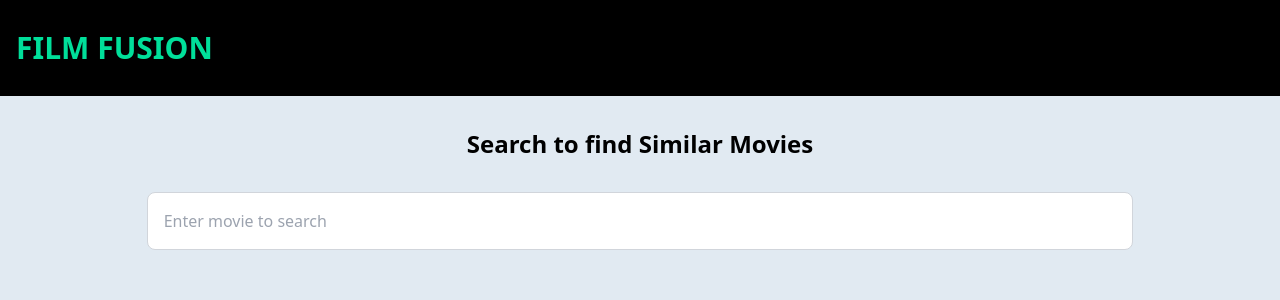
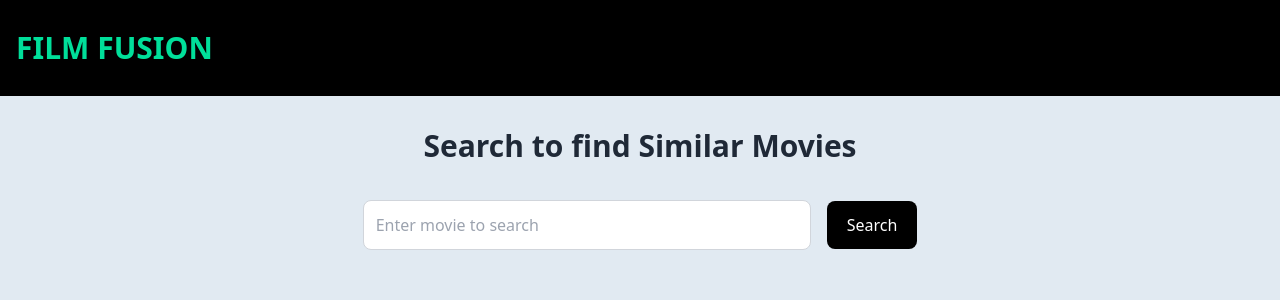
Before and after one commit to Prince-0000/movies_frontend, a React (Create React App) app: page / in a window 1280 px wide. Shown: the top 300 px of the page. Built offline with nearby package versions, Linux system fonts and the light colour scheme.

Commit message:
add search button & fix css

```diff
--- a/src/components/Card.jsx
+++ b/src/components/Card.jsx
@@ -13,12 +13,7 @@ const Card = () => {
           `https://filmfusion.xyz/recommend/movies?input=${value}`,{
             headers:{
               'Content-Type': 'application/json',
-              // 'localtonet-skip-warning':100,
-              // 'Cookie':'localtonet-skip-warning=true',
-              // 'Host': 'kwxhpfo.localto.net',
-              // 'ngrok-skip-browser-warning':'69420'
             },
-            // credentials:'include'
           }
 
         );
@@ -48,10 +43,10 @@ const Card = () => {
       ) : (
         <div className="items-center justify-center ml-10">
           <h2 className="text-xl my-5">
-            Recommended movies similar to{" "}
-            <span className="font-bold">{value}</span>
+            Recommended movies for you similar to{" "}
+            <span className="font-bold">{`'${value}'`}</span>
           </h2>
-          <div className="">
+          <div className="pb-10">
             {data?.map((value, index) => (
               <li key={index}>{value}</li>
             ))}
--- a/src/components/Home.jsx
+++ b/src/components/Home.jsx
@@ -11,22 +11,35 @@ const Home = () => {
     }
   };
 
+  const handleClick = () => {
+    navigate(`/search/${search}`);
+  };
+
   return (
-    <div className="my-8 px-4 sm:px-8 md:px-12">
-      <h1 className="text-2xl font-bold text-center">
-        Search to find Similar Movies
-      </h1>
-      <div className="flex justify-center items-center mt-8">
+    <div className="flex flex-col justify-center items-center md:gap-5 sm:gap-4 gap-3 mt-8 px-4 sm:px-8 md:px-12">
+      <div className="mb-4">
+        <h1 className="md:text-3xl sm:text-2xl text-xl font-extrabold text-center text-gray-800">
+          Search to find Similar Movies
+        </h1>
+      </div>
+      <div className="flex sm:flex-row flex-col justify-center items-center w-full">
         <input
           type="text"
           aria-label="Enter movie to search"
           placeholder="Enter movie to search"
           autoComplete="off"
-          className="w-full md:w-5/6 p-2 sm:p-3 md:p-4 rounded-lg border border-gray-300 outline-none"
+          className="w-full max-w-md p-3 rounded-lg border border-gray-300 outline-none"
           value={search}
           onChange={(event) => setSearch(event.target.value)}
           onKeyDown={handleSearch}
         />
+        <button
+          type="button"
+          className="ml-4 px-5 py-3 font-medium sm:mt-0 mt-5 bg-black text-white rounded-lg hover:bg-gray-800 focus:outline-none focus:ring-2 focus:ring-blue-500"
+          onClick={handleClick}
+        >
+          Search
+        </button>
       </div>
     </div>
   );
```
